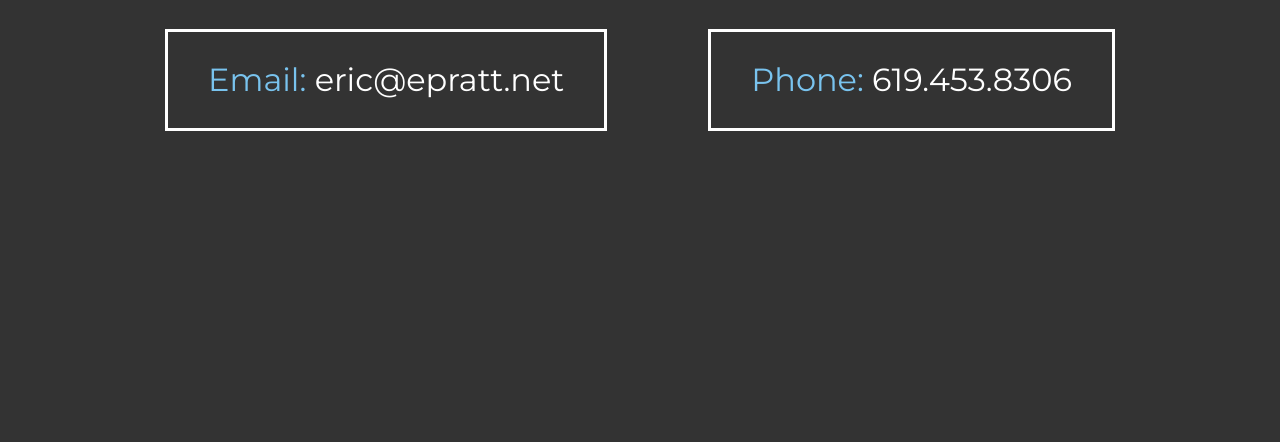
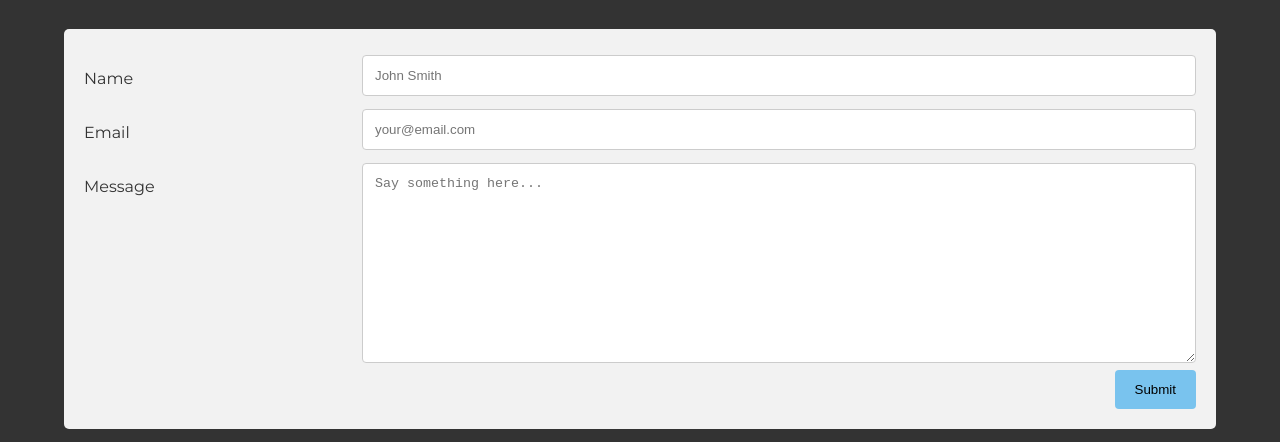
Before and after one commit to epratt86/portfolioV2, a website: page dist/contact.html in a window 1280 px wide. Shown: the part 253-695 px from the top of the page. Drawn offline with Linux system fonts and the light colour scheme.

Commit message:
added contact form

```diff
--- a/scss/_mobile.scss
+++ b/scss/_mobile.scss
@@ -42,7 +42,6 @@
     .portrait {
       background: url("../img/suited\ _small.jpg");
       width: 150px;
-      height: 150px;
     }
   }
 
--- a/scss/main.scss
+++ b/scss/main.scss
@@ -166,6 +166,72 @@ main {
   }
 }
 
+// form styles
+form {
+  border-radius: 5px;
+  background-color: #f2f2f2;
+  padding: 20px;
+}
+/* Style inputs, select elements and textareas */
+input[type="text"],
+select,
+textarea {
+  width: 100%;
+  padding: 12px;
+  border: 1px solid #ccc;
+  border-radius: 4px;
+  box-sizing: border-box;
+  resize: vertical;
+}
+
+/* Style the label to display next to the inputs */
+label {
+  padding: 12px 12px 12px 0;
+  display: inline-block;
+  color: #333;
+}
+
+/* Style the submit button */
+input[type="submit"] {
+  background-color: $secondary-color;
+  color: set-text-color($secondary-color);
+  padding: 12px 20px;
+  border: none;
+  border-radius: 4px;
+  cursor: pointer;
+  float: right;
+}
+
+/* Floating column for labels: 25% width */
+.col-25 {
+  float: left;
+  width: 25%;
+  margin-top: 6px;
+}
+
+/* Floating column for inputs: 75% width */
+.col-75 {
+  float: left;
+  width: 75%;
+  margin-top: 6px;
+}
+
+/* Clear floats after the columns */
+.row:after {
+  content: "";
+  display: table;
+  clear: both;
+}
+
+/* Responsive layout - when the screen is less than 600px wide, make the two columns stack on top of each other instead of next to each other */
+@media screen and (max-width: 600px) {
+  .col-25,
+  .col-75,
+  input[type="submit"] {
+    width: 100%;
+    margin-top: 0;
+  }
+}
 //button styles
 .btn {
   display: block;
```
Also changed, not shown: dist/contact.html, dist/css/main.css, dist/success.html (added).
